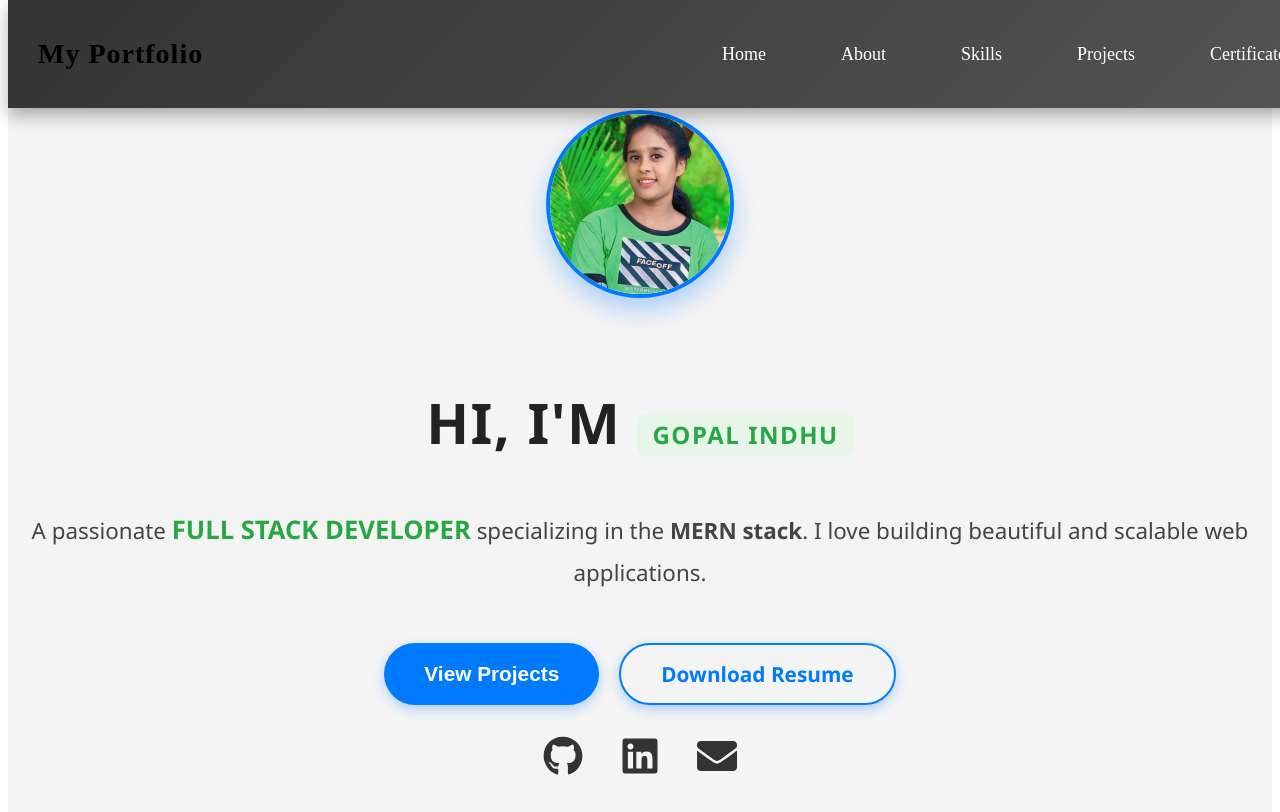
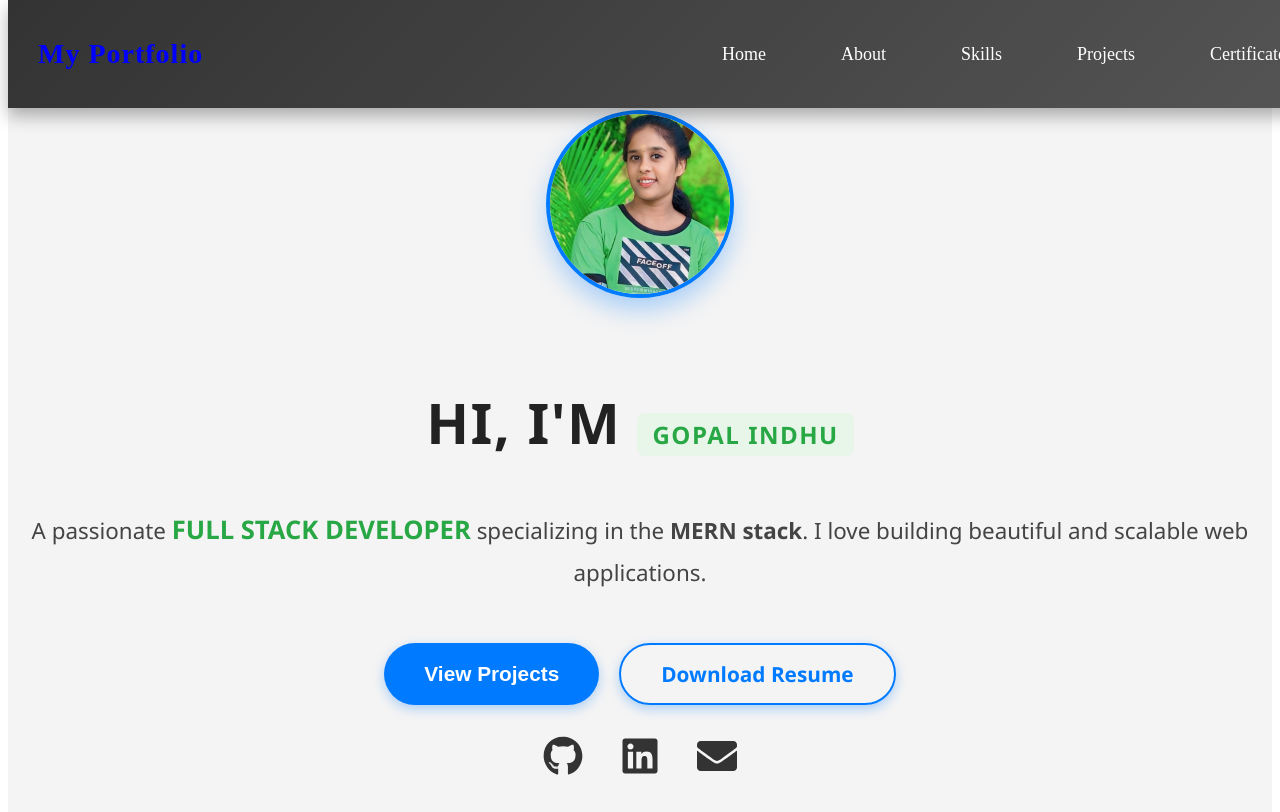
Before and after one commit to indhuanandhan70/Showcase143, a React (Create React App) app: page / in a window 1280 px wide. In both pictures the pointer is over the element "My Portfolio". Shown: the top 812 px of the page. Built offline with nearby package versions, Linux system fonts and the light colour scheme.

Commit message:
Update Navbar.css

```diff
--- a/src/components/Navbar.css
+++ b/src/components/Navbar.css
@@ -22,7 +22,7 @@
 }
 
 .navbar-logo h1:hover {
-  color: black;   /* Subtle color change on hover */
+  color: blue;   /* Subtle color change on hover */
 }
 
 .nav-links {
```
